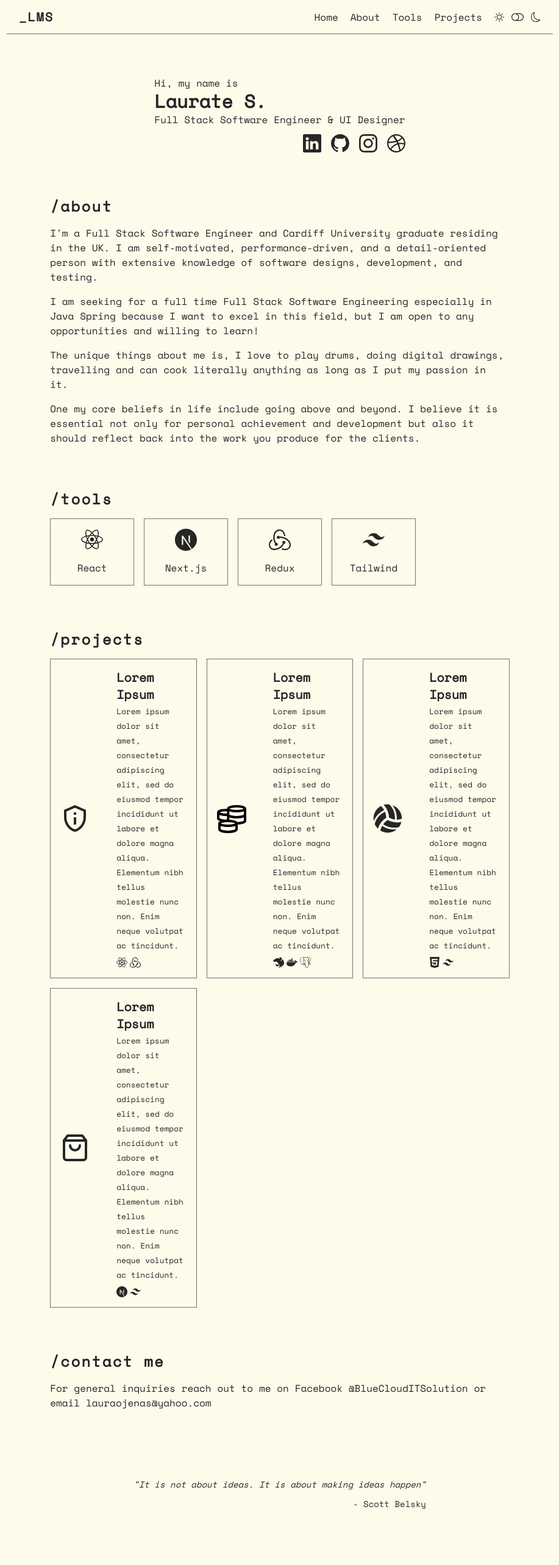
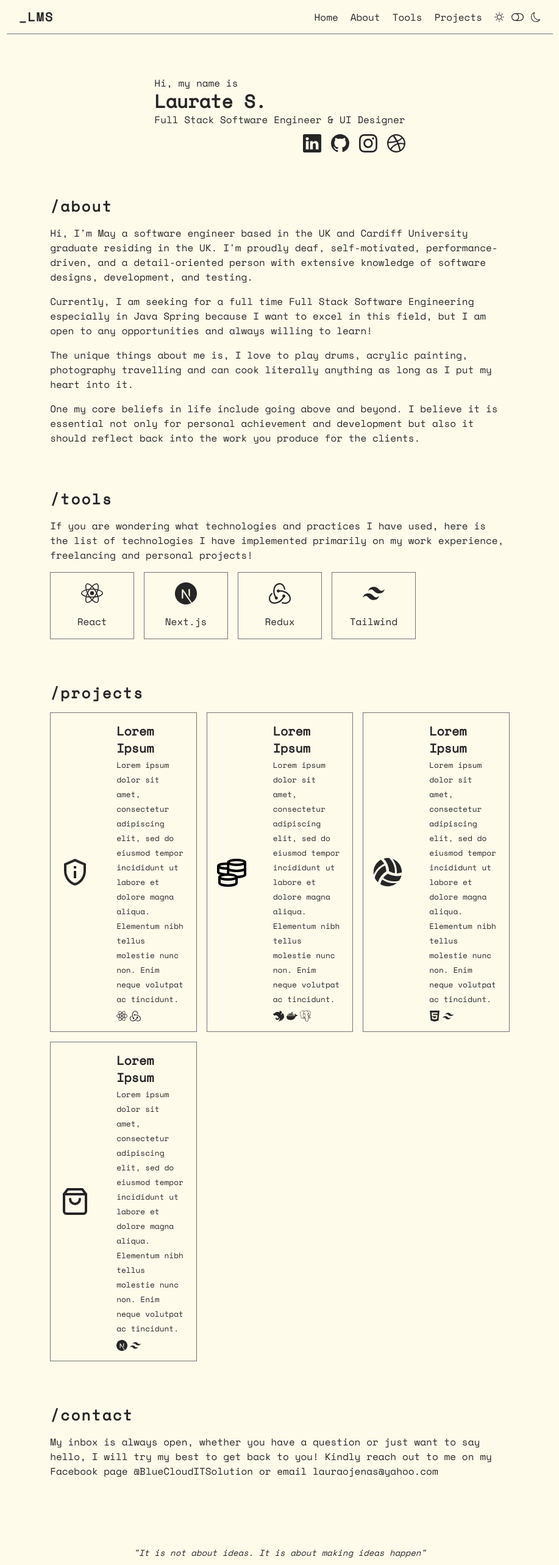
Before and after one commit to reicraftscodes/my-portfolio, a Next.js app: page / in a window 1280 px wide. Shown: the top 2566 px of the page at 61% size, without its empty margins (181-1098 px from the left). Built offline with nearby package versions, Linux system fonts and the light colour scheme.

Commit message:
refactor : modified about section

```diff
--- a/pages/index.js
+++ b/pages/index.js
@@ -92,14 +92,13 @@ export default function Home() {
         <Spacer />
         <h2 className="text-2xl font-bold tracking-widest">/about</h2>
         <p>
-          I&apos;m a Full Stack Software Engineer and Cardiff University graduate residing in the UK. I am self-motivated, performance-driven,
-          and a detail-oriented person with extensive knowledge of software designs, development, and testing.
+        Hi, I&apos;m May a software engineer based in the UK and Cardiff University graduate residing in the UK.  I&apos;m proudly deaf, self-motivated, performance-driven, and a detail-oriented person with extensive knowledge of software designs, development, and testing.
         </p>
         <p>
-          I am seeking for a full time Full Stack Software Engineering especially in Java Spring because I want to excel in this field, but I am open to any opportunities and willing to learn!
+          Currently, I am seeking for a full time Full Stack Software Engineering especially in Java Spring because I want to excel in this field, but I am open to any opportunities and always willing to learn!
         </p>
         <p>
-         The unique things about me is, I love to play drums, doing digital drawings, travelling and can cook literally anything as long as I put my passion in it.
+         The unique things about me is, I love to play drums, acrylic painting, photography travelling and can cook literally anything as long as I put my heart into it.
         </p>
         <p>
          One my core beliefs in life include going above and beyond. I believe it is essential not only for personal achievement and development but also it should reflect back into the work you produce for the clients.
@@ -109,6 +108,7 @@ export default function Home() {
       <section id="tools" className="space-y-4">
         <Spacer />
         <h2 className="text-2xl font-bold tracking-widest">/tools</h2>
+        <p>If you are wondering what technologies and practices I have used, here is the list of technologies I have implemented primarily on my work experience, freelancing and personal projects!</p>
         <div className="grid grid-cols-2 md:grid-cols-5 gap-4">
           {TOOLS.map((tool) => (
             <div
@@ -154,9 +154,9 @@ export default function Home() {
 
       <section id="contact" className="space-y-4">
       <Spacer />
-        <h3 className="text-2xl font-bold tracking-widest">/contact me</h3>
+        <h2 className="text-2xl font-bold tracking-widest">/contact</h2>
          <p>
-            For general inquiries reach out to me on Facebook @BlueCloudITSolution or email lauraojenas@yahoo.com
+            My inbox is always open, whether you have a question or just want to say hello, I will try my best to get back to you! Kindly reach out to me on my Facebook page @BlueCloudITSolution or email lauraojenas@yahoo.com
          </p>
        </section>
 
```
